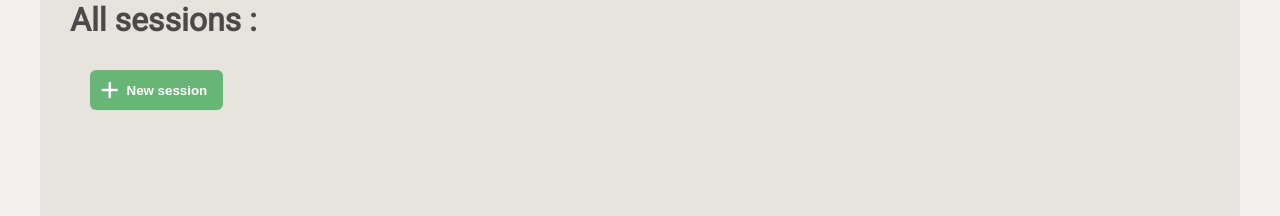
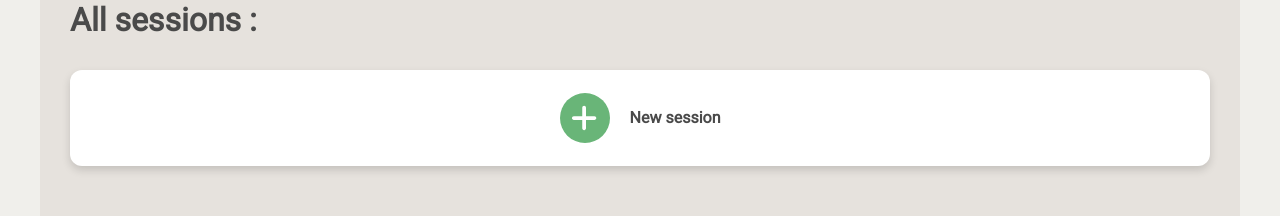
Before and after one commit to Mica-J7/My-Session, a React (Vite) app in the folder frontend/: page / in a window 1280 px wide. Shown: the part 333-549 px from the top of the page. Built offline with nearby package versions, Linux system fonts and the light colour scheme.

Commit message:
Fixed form bugs and finalized design, updated design of 'create-card' components for exercise and session creation.

```diff
--- a/frontend/src/components/ui/Contact/contact.scss
+++ b/frontend/src/components/ui/Contact/contact.scss
@@ -70,7 +70,7 @@
       transition: background 0.2s;
 
       &:hover {
-        background-color: darken($color-secondary, 5%);
+        background-color: $color-secondary;
       }
     }
   }
--- a/frontend/src/components/ui/Exercise/Exercise.jsx
+++ b/frontend/src/components/ui/Exercise/Exercise.jsx
@@ -1,3 +1,4 @@
+import { useState } from 'react';
 import { FontAwesomeIcon } from '@fortawesome/react-fontawesome';
 import { faTrash } from '@fortawesome/free-solid-svg-icons';
 import './exercise.scss';
@@ -18,16 +19,42 @@ function Exercise({
 }) {
   const hasValue = (value) => value !== null && value !== undefined && value !== '' && value !== 0;
 
+  const [isHovered, setIsHovered] = useState(false);
+  const [isOnButton, setIsOnButton] = useState(false);
+
+  const handleMouseEnter = () => setIsHovered(true);
+  const handleMouseLeave = () => {
+    setIsHovered(false);
+    setIsOnButton(false); // au cas où
+  };
+
+  const handleButtonEnter = () => setIsOnButton(true);
+  const handleButtonLeave = () => setIsOnButton(false);
+
   return (
-    <div onClick={() => onEditExercise(sessionId, exercise)} className="exercise" title="Update">
+    <div
+      className={`exercise ${isHovered && !isOnButton ? 'exercise--hovered' : ''}`}
+      onClick={() => onEditExercise(sessionId, exercise)}
+      onMouseEnter={handleMouseEnter}
+      onMouseLeave={handleMouseLeave}
+      title="Update"
+    >
       <div className="exercise__header">
         <h4 className="exercise__title">{name}</h4>
-        <div className="exercise__buttons">
-          <button onClick={() => onDeleteExercise(sessionId, exercise._id)} className="exercise__buttons">
-            <FontAwesomeIcon icon={faTrash} className="exercise__buttons__icon" />
-          </button>
-        </div>
+        <button
+          onClick={(e) => {
+            e.stopPropagation();
+            onDeleteExercise(sessionId, exercise._id);
+          }}
+          onMouseEnter={handleButtonEnter}
+          onMouseLeave={handleButtonLeave}
+          className="exercise__buttons"
+          title="Delete"
+        >
+          <FontAwesomeIcon icon={faTrash} className="exercise__buttons__icon" />
+        </button>
       </div>
+
       <div className="exercise__content">
         {(hasValue(sets) || hasValue(reps)) && (
           <p>
--- a/frontend/src/components/ui/Exercise/exercise.scss
+++ b/frontend/src/components/ui/Exercise/exercise.scss
@@ -4,7 +4,7 @@
   display: flex;
   flex-direction: column;
   background-color: $color-exercise;
-  padding: 1rem;
+  padding: 0.5rem;
   border-radius: 12px;
   box-shadow: 0 4px 8px rgba(0, 0, 0, 0.15);
   color: $color-text;
@@ -13,7 +13,7 @@
   cursor: pointer;
   transition: background-color 0.3s ease;
 
-  &:hover {
+  &--hovered {
     background-color: $color-primary;
   }
 
@@ -27,6 +27,7 @@
   &__title {
     font-size: 20px;
     margin: 0;
+    padding: 0 0 0 10px;
     overflow: hidden;
     text-overflow: ellipsis;
     white-space: nowrap;
@@ -37,12 +38,12 @@
     gap: 10px;
     background-color: transparent;
     border: none;
-    padding: 0;
+    padding: 10px;
+    cursor: pointer;
 
     &__icon {
       color: #333;
       font-size: 15px;
-      cursor: pointer;
     }
   }
 
--- a/frontend/src/components/ui/Modals/exercise-creator.scss
+++ b/frontend/src/components/ui/Modals/exercise-creator.scss
@@ -25,23 +25,22 @@
   &__form {
     display: flex;
     flex-direction: column;
-
+    align-items: center;
     width: 100%;
     max-width: 100%;
     margin: auto;
-    padding: 0.5rem;
+    padding: 1rem 1.5rem;
     background-color: white;
 
     &__group {
       display: flex;
-      flex-direction: row;
+      justify-content: space-between;
       align-items: center;
-      justify-content: space-between;
 
       input,
       textarea {
-        width: 70%;
-        max-width: 90%;
+        width: 100%;
+
         margin-bottom: 0.5rem;
         padding: 0.8rem 1rem;
         border: 1px solid #ccc;
@@ -82,7 +81,7 @@
         transition: background 0.2s;
 
         &:hover {
-          background-color: darken($color-secondary, 5%);
+          background-color: $color-secondary;
         }
       }
       @media (max-width: 600px) {
@@ -108,3 +107,26 @@
   background-color: rgba(0, 0, 0, 0.5); // ombre sombre semi-transparente, tu peux ajuster l’opacité
   z-index: 999; // en dessous de la modale elle-même (1000)
 }
+
+.input-wrapper {
+  position: relative;
+  display: flex;
+  justify-content: flex-end;
+  width: 70%;
+
+  input {
+    width: 100%;
+    padding-right: 2.5rem; // laisse de la place à l’unité
+    box-sizing: border-box;
+  }
+
+  .unit {
+    position: absolute;
+    right: 1rem;
+    top: 50%;
+    transform: translateY(-50%);
+    color: #999;
+    pointer-events: none;
+    font-size: 0.9rem;
+  }
+}
--- a/frontend/src/components/ui/Session/Session.jsx
+++ b/frontend/src/components/ui/Session/Session.jsx
@@ -41,9 +41,9 @@ function Session({
           />
         ))}
 
-        <div onClick={() => onOpenExerciseModal(session._id)} className="session__exercises__card">
-          <button className="session__exercises__card-button">
-            <FontAwesomeIcon icon={faPlus} className="session__exercises__card-button--icon" />
+        <div onClick={() => onOpenExerciseModal(session._id)} className="session__exercises__create-card">
+          <button className="session__exercises__create-card-button">
+            <FontAwesomeIcon icon={faPlus} className="session__exercises__create-card-button--icon" />
           </button>
           <p>Add Exercise</p>
         </div>
--- a/frontend/src/components/ui/Session/session.scss
+++ b/frontend/src/components/ui/Session/session.scss
@@ -2,7 +2,7 @@
 
 .session {
   width: 100%;
-  padding: 10px 20px 20px 20px;
+  padding: 20px;
   border-radius: 12px;
   box-shadow: 0 4px 8px rgba(0, 0, 0, 0.15);
   background-color: $color-session;
@@ -42,6 +42,7 @@
       cursor: pointer;
     }
   }
+
   &__exercises {
     display: grid;
     grid-template-columns: repeat(auto-fill, minmax(220px, 1fr));
@@ -50,7 +51,7 @@
     justify-content: center;
     align-items: center;
 
-    &__card {
+    &__create-card {
       display: flex;
       flex-direction: column;
       justify-content: center;
@@ -73,9 +74,13 @@
         background-color: $color-primary;
         color: white;
       }
+
+      &:hover .session__exercises__create-card-button {
+        border: solid 1px white;
+      }
     }
 
-    &__card-button {
+    &__create-card-button {
       background-color: $color-primary;
       color: white;
       border: none;
--- a/frontend/src/components/ui/SessionList/SessionList.jsx
+++ b/frontend/src/components/ui/SessionList/SessionList.jsx
@@ -1,4 +1,4 @@
-import { useState, useEffect, useRef } from 'react';
+import { useState, useEffect } from 'react';
 import { FontAwesomeIcon } from '@fortawesome/react-fontawesome';
 import { faPlus } from '@fortawesome/free-solid-svg-icons';
 import './sessionlist.scss';
@@ -14,9 +14,6 @@ function SessionList() {
   const [sessionToEdit, setSessionToEdit] = useState(null);
   const [exerciseModalOpen, setExerciseModalOpen] = useState(false);
   const [exerciseToEdit, setExerciseToEdit] = useState(null);
-  const buttonRef = useRef(null);
-  const [modalPosition, setModalPosition] = useState({ top: 0, left: 0 });
-  const MODAL_HEIGHT = 200;
 
   useEffect(() => {
     const fetchSessions = async () => {
@@ -45,13 +42,6 @@ function SessionList() {
   }, []);
 
   const openSessionModal = () => {
-    if (buttonRef.current) {
-      const rect = buttonRef.current.getBoundingClientRect();
-      setModalPosition({
-        top: rect.top + rect.height / 2 - MODAL_HEIGHT / 2 + window.scrollY,
-        left: rect.left + rect.width + 16, // 16px de marge vers la droite
-      });
-    }
     setModalIsOpen(true);
   };
 
@@ -193,10 +183,12 @@ function SessionList() {
           />
         ))}
 
-        <button ref={buttonRef} className="session-list__button" onClick={openSessionModal}>
-          <FontAwesomeIcon icon={faPlus} className="session-list__button--icon" />
-          <span>New session</span>
-        </button>
+        <div className="session-list__create-card" onClick={openSessionModal}>
+          <button className="session-list__create-card__button">
+            <FontAwesomeIcon icon={faPlus} className="session-list__create-card__button--icon" />
+          </button>
+          <p>New session</p>
+        </div>
 
         <SessionCreator
           isOpen={modalIsOpen}
@@ -209,7 +201,6 @@ function SessionList() {
           onEditSession={handleEditSession}
           mode={editingSession ? 'edit' : 'create'}
           initialSessionData={sessionToEdit}
-          position={modalPosition}
         />
 
         <ExerciseCreator
--- a/frontend/src/components/ui/SessionList/sessionlist.scss
+++ b/frontend/src/components/ui/SessionList/sessionlist.scss
@@ -11,26 +11,53 @@
     margin-top: 0;
   }
 
-  &__button {
-    display: inline-flex;
+  &__create-card {
+    display: flex;
+    justify-content: center;
     align-items: center;
-    gap: 8px;
-    background-color: $color-primary;
-    color: white;
-    border: none;
-    margin-left: 20px;
-    padding: 10px 16px 10px 11px;
-    border-radius: 6px;
-    font-weight: 600;
+    gap: 20px;
+    width: 100%;
+    padding: 20px;
+    border-radius: 12px;
+    box-shadow: 0 4px 8px rgba(0, 0, 0, 0.15);
+    background-color: $color-session;
+    color: $color-text;
+    transition: background-color 0.3s ease;
     cursor: pointer;
-    transition: background-color 0.3s ease;
 
     &:hover {
-      background-color: $color-secondary;
+      background-color: $color-primary;
+      color: white;
     }
 
-    &--icon {
-      font-size: 20px;
+    &:hover .session-list__create-card__button {
+      border: solid 1px white;
+    }
+
+    &__button {
+      background-color: $color-primary;
+      color: white;
+      border: none;
+      border-radius: 50% 50% 50% 50% / 50% 50% 50% 50%;
+      font-size: 1rem;
+      display: flex;
+      align-items: center;
+      justify-content: center;
+      width: 50px;
+      height: 50px;
+      cursor: pointer;
+
+      &--icon {
+        font-size: 30px;
+      }
+
+      &:hover {
+        border: solid 1px white;
+      }
+    }
+
+    p {
+      font-weight: 600;
     }
   }
 
```
Also changed, not shown: frontend/src/components/ui/Modals/ExerciseCreator.jsx (+36 -19 lines), frontend/src/assets/logo/logo-my-session.png (added).
